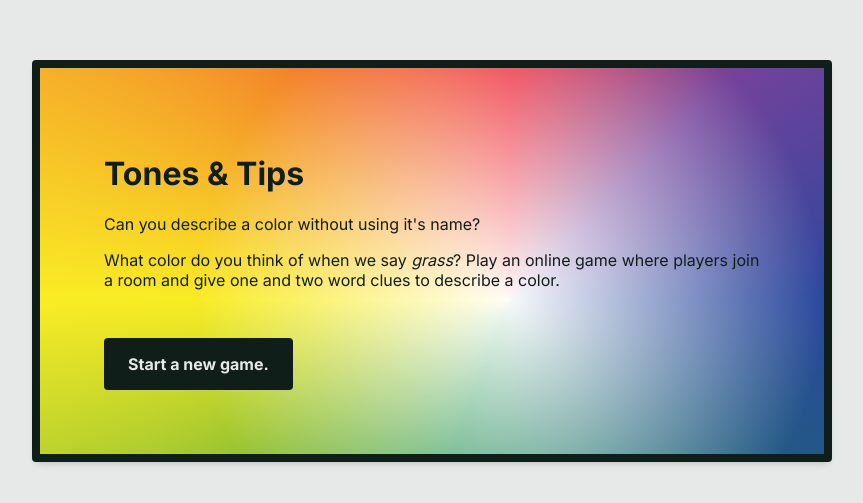
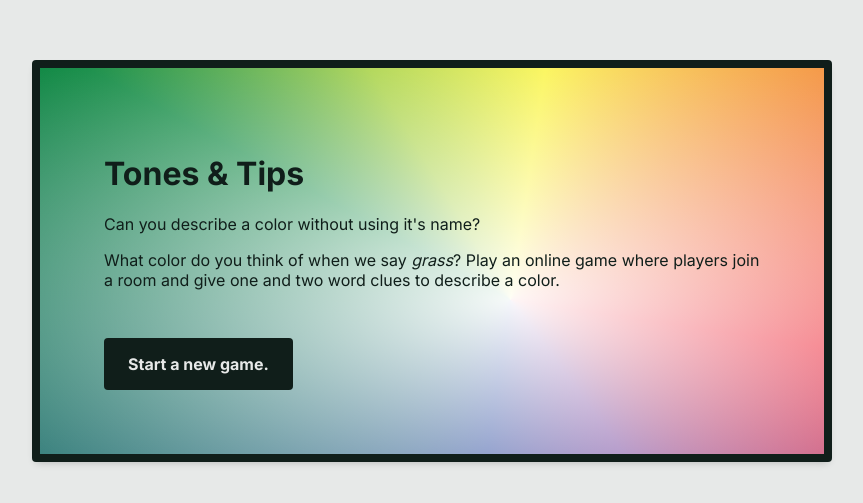
Before and after one commit to pkrawc/color-guessing, a Next.js app: page / in a window 1280 px wide. Shown: the part 139-642 px from the top of the page, without its empty margins (208-1071 px from the left). Built offline with nearby package versions, Linux system fonts and the light colour scheme.

Commit message:
add color rotation to entry page

```diff
--- a/app/[game]/game-page.module.css
+++ b/app/[game]/game-page.module.css
@@ -12,3 +12,8 @@
   max-width: var(--container-width);
   gap: 1rem;
 }
+
+.colorGrid {
+  display: grid;
+  grid-template-columns: repeat(30, 1fr);
+}
--- a/app/[game]/page.tsx
+++ b/app/[game]/page.tsx
@@ -56,8 +56,7 @@ export default function GamePage({ params }: { params: { game: string } }) {
       <main className={styles.formMain}>
         <form className={styles.form} onSubmit={handleNameSubmit}>
           <p>
-            Create a username to join the game. You can use any name you want,
-            but it must be unique and only contain letters and numbers.
+            Create a username to join the game. Usernames cannot contain spaces.
           </p>
           <Input
             id="name"
--- a/app/globals.css
+++ b/app/globals.css
@@ -1,3 +1,9 @@
+@property --gradient-angle {
+  syntax: "<angle>";
+  inherits: false;
+  initial-value: 0deg;
+}
+
 :root {
   --color-ui-900: #101e1a;
   --color-ui-800: #25322f;
@@ -10,18 +16,19 @@
   --color-ui-100: #e7e9e8;
 
   --color-gamit: conic-gradient(
-    from 0 at 60% 60%,
+    from var(--gradient-angle) at 60% 60%,
     #ed2031,
     #74429b,
     #29479d 90deg,
     #128b44 200deg,
-    #f9ec24 270deg,
+    #9acb26 230deg,
+    #f9f224 270deg,
     #ed2031
   );
   --color-gamit-cover: radial-gradient(
-    circle at 60% 60%,
+    farthest-corner at 60% 60%,
     rgba(255, 255, 255, 0.96),
-    rgba(255, 255, 255, 0) 60%
+    rgba(255, 255, 255, 0)
   );
 
   --container-width: 800px;
@@ -39,6 +46,16 @@ body {
   padding: 0;
   color: var(--color-ui-900);
   background: var(--color-ui-100);
+  animation: gradient-animation 20s linear infinite;
+}
+
+@keyframes gradient-animation {
+  0% {
+    --gradient-angle: 0deg;
+  }
+  100% {
+    --gradient-angle: 360deg;
+  }
 }
 
 button {
```
